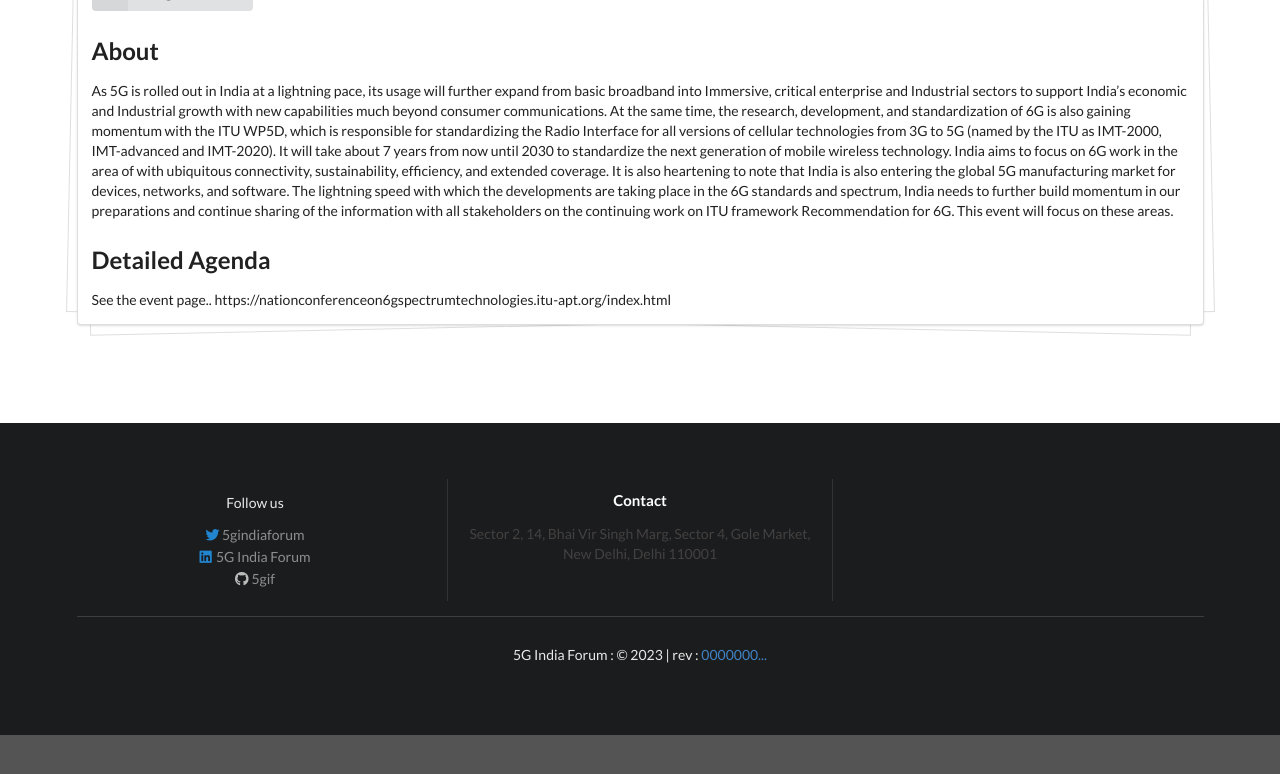
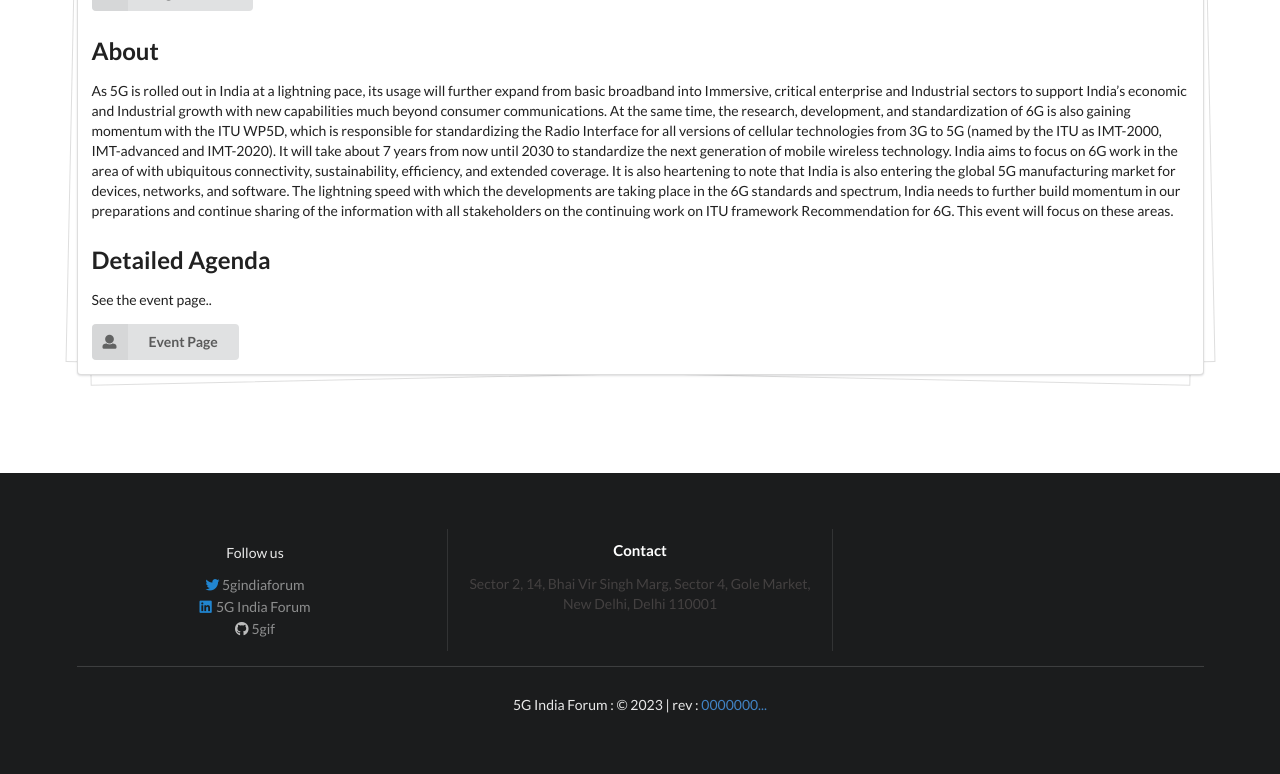
Before and after one commit to 5gif/beta, a Jekyll site: the page built from _events/5gif-iafi-6Gworkshop.md, in a window 1280 px wide and 900 px high, scrolled down 809 px, cut to the strip 115-889 px from the top of the window. Built offline with Jekyll 4.4.1, drawn with Linux system fonts in a browser that asks for light colours; nearby versions of some CDN libraries; comment, search, counter and statistics services are not loaded; before the commit the page ends 1659 px from its top, so only the background shows below that.

Commit message:
Update 5gif-iafi-6Gworkshop.md

```diff
--- a/_events/5gif-iafi-6Gworkshop.md
+++ b/_events/5gif-iafi-6Gworkshop.md
@@ -29,4 +29,6 @@
 ## Detailed Agenda
 
 See the event page..
-https://nationconferenceon6gspectrumtechnologies.itu-apt.org/index.html
+
+<a target="_blank" href="https://nationconferenceon6gspectrumtechnologies.itu-apt.org/index.html" class="button ui labeled icon">
+Event Page <i class="icon user"> </i> </a>
```
